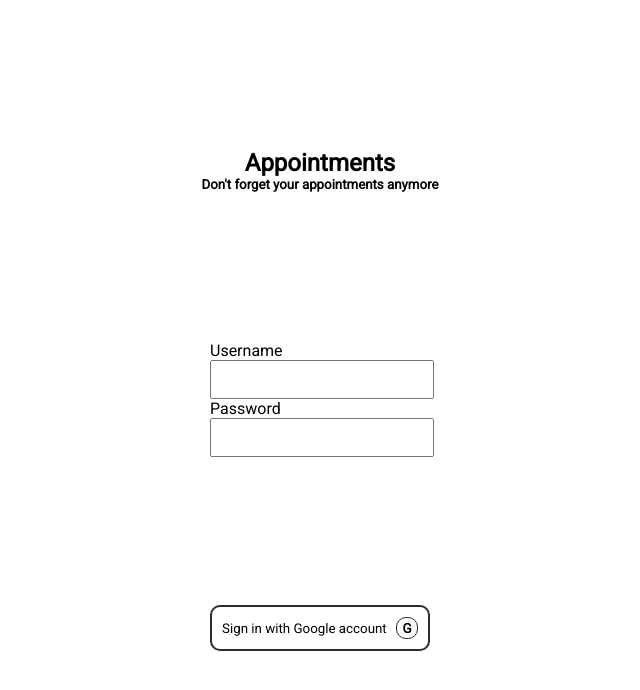
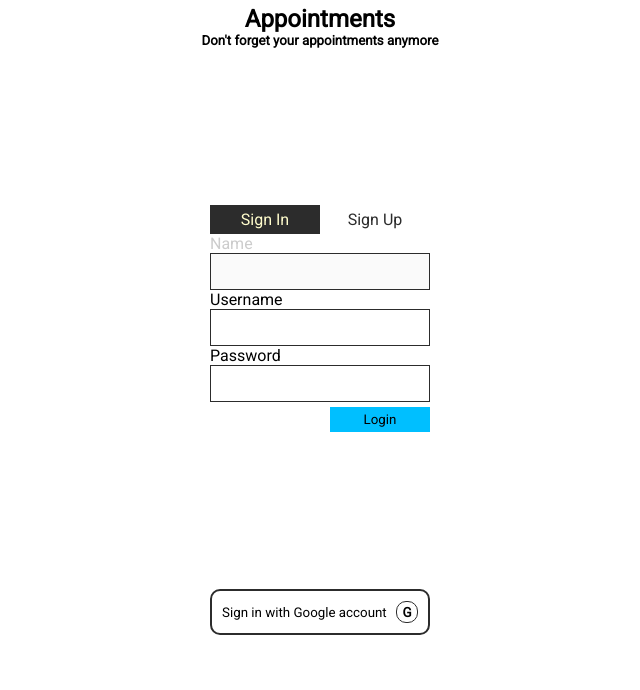
Before and after one commit to nill1ma/appointments, a React (Create React App) app: page / in a window 1280 px wide. Shown: the top 690 px of the page, without its empty margins (320-960 px from the left). Built offline with nearby package versions, Linux system fonts and the light colour scheme.

Commit message:
Adding feature to delete and select cards to delete and was changed action icons

```diff
--- /dev/null
+++ b/src/components/Actions/index.tsx
@@ -0,0 +1,59 @@
+import { faCheckSquare, faFileSignature, faFilter, faTrashRestoreAlt, IconDefinition } from "@fortawesome/free-solid-svg-icons"
+import { useEffect, useState } from "react"
+import { Container, Icon, Icons } from "./styles"
+
+type Menus = {
+    id: number
+    label: string
+    icon: IconDefinition
+    action: (id?: number) => void
+    visible: boolean
+}
+
+type ActionsProps = {
+    handleFilter: () => void
+    isItFiltering: boolean
+    setEnableToSelectToDelete: () => void
+    enableToSelectToDelete: boolean
+    deleteSelectedAppopintments: () => void
+}
+
+export default function Actions({ handleFilter, isItFiltering, setEnableToSelectToDelete, enableToSelectToDelete, deleteSelectedAppopintments }: ActionsProps) {
+
+    const handleMenuToDelete = (id?: number) => {
+        console.log(id!, ' This is ID', menu)
+        setMenu((previous: Menus[]) => {
+            return [...previous.map((item: Menus) => {
+                return (item.id === 0 || item.id === 1) ? { ...item, visible: !item.visible } : item
+            })]
+        })
+        setEnableToSelectToDelete()
+        if (id === 1) deleteSelectedAppopintments()
+
+    }
+
+    const [menu, setMenu] = useState<Menus[]>([
+        { id: 0, label: 'Select to delete', icon: faTrashRestoreAlt, action: handleMenuToDelete, visible: enableToSelectToDelete },
+        { id: 1, label: 'Delete', icon: faCheckSquare, action: handleMenuToDelete, visible: !enableToSelectToDelete },
+        { id: 2, label: 'Filter', icon: faFilter, action: handleFilter, visible: !isItFiltering },
+        { id: 3, label: 'Create an Appointment', icon: faFileSignature, action: handleFilter, visible: isItFiltering },
+    ])
+    useEffect(() => {
+        setMenu((previous: Menus[]) => {
+            return [...previous.map((item: Menus) => {
+                return (item.id === 2 || item.id === 3) ? { ...item, visible: !item.visible } : item
+
+            })]
+        })
+    }, [isItFiltering])
+
+    return <Container>
+        {menu.map((item: Menus) => {
+            return (
+                <Icons visible={item.visible} key={item.id}>
+                    <Icon onClick={() => item.id === 0 || item.id === 1 ? item.action(item.id) : item.action()} size='lg' icon={item.icon} title={item.label} />
+                </Icons>
+            )
+        })}
+    </Container>
+}
--- /dev/null
+++ b/src/components/Actions/styles.ts
@@ -0,0 +1,27 @@
+import { FontAwesomeIcon } from "@fortawesome/react-fontawesome";
+import styled from "styled-components";
+
+type IconsProps = {
+	visible: boolean;
+};
+
+export const Icons = styled.div<IconsProps>`
+	display: ${({ visible }) => (visible ? "block" : "none")};
+`;
+
+export const Container = styled.div`
+	width: calc(100% - 10px);
+	display: flex;
+	padding: 5px;
+	div {
+		font-size: 0.7em;
+		padding-left: 5px;
+		:nth-child(1) {
+			padding-left: 0;
+		}
+	}
+`;
+
+export const Icon = styled(FontAwesomeIcon)`
+	cursor: pointer;
+`;
--- a/src/components/Button/index.tsx
+++ b/src/components/Button/index.tsx
@@ -22,17 +22,18 @@ const ButtonStyle = styled.button<ButtonStyleProps>`
 	background-color: #00bfff;
 	border: none;
 	outline: none;
-	cursor: pointer;
 	position: ${({ position }) => position};
 	bottom: ${({ bottom }) => bottom};
 	right: ${({ right }) => right};
 	align-self: ${({ self_alignment }) => self_alignment};
 	border-radius: ${({ borderRadius }) =>
 		borderRadius ? borderRadius : `10px`};
+	cursor: pointer;
 	@media (max-width: 720px) {
-		width: ${({ right }) => (right ? "30%" : "100%")};
-		padding: 0;
+		width: ${({ right }) => (right ? "auto" : "50%")};
+		padding: 5px;
 		right: unset;
+		margin:0 auto;
 	}
 `;
 
--- a/src/components/Card/styles.ts
+++ b/src/components/Card/styles.ts
@@ -1,11 +1,12 @@
 import styled from "styled-components";
 import { FontAwesomeIcon } from "@fortawesome/react-fontawesome";
 
-type IconsProps = {
+type CardContainerProps = {
 	color?: string;
+	visible?: boolean;
 };
 
-export const CardContainer = styled.div`
+export const CardContainer = styled.div<CardContainerProps>`
 	display: flex;
 	flex-direction: column;
 	justify-content: space-around;
@@ -28,15 +29,26 @@ export const CardContainer = styled.div`
 	}
 	div {
 		align-self: flex-end;
-		padding: 5%;
+		padding: 5% 0;
 		display: flex;
 		flex-direction: column;
 		align-items: flex-start;
 		font-size: 0.7em;
 	}
+
+	.footer {
+		width: calc(100%);
+		display: flex;
+		/* border: 1px solid red; */
+		flex-direction: row;
+		justify-content: space-between;
+		input {
+			visibility: ${({ visible }) => (visible ? "visible" : "hidden")};
+		}
+	}
 `;
 
-export const Icon = styled(FontAwesomeIcon)<IconsProps>`
+export const Icon = styled(FontAwesomeIcon)<CardContainerProps>`
 	align-self: flex-end;
 	color: ${({ color }) => color};
 `;
--- a/src/components/UserInfo/index.tsx
+++ b/src/components/UserInfo/index.tsx
@@ -26,11 +26,14 @@ export const UserInfoContainer = styled.div`
 
 	@media (max-width: 720px) {
 		display: flex;
+		height: 7vh;
+		padding: 10px 0;
 		div {
 			width: 100%;
 			display: flex;
 			flex-direction: column;
 			align-items: center;
+
 			span {
 				padding: 0;
 			}
--- a/src/pages/Appointment/styles.ts
+++ b/src/pages/Appointment/styles.ts
@@ -15,7 +15,6 @@ export const CardsContainer = styled.div<CardsContainerProps>`
 	width: ${({ hasDetail }) => (hasDetail ? `50%` : `100%`)};
 	display: flex;
 	flex-wrap: wrap;
-	border-right: 1px solid #2c2c2c;
 	overflow-y: auto;
 	::-webkit-scrollbar {
 		width: 5px;
@@ -47,6 +46,7 @@ export const CardsContainer = styled.div<CardsContainerProps>`
 export const Content = styled.div`
 	width: 100%;
 	display: flex;
+	flex-direction: column;
 	height: 75vh;
 	@media (max-width: 720px) {
 		flex-direction: column;
--- a/src/pages/Login/index.tsx
+++ b/src/pages/Login/index.tsx
@@ -1,3 +1,4 @@
+import { useState } from "react";
 import * as api from "../../firebase/api";
 import {
 	AdaptedIcon,
@@ -6,19 +7,37 @@ import {
 	Header,
 	Input,
 	InputsArea,
+	SignInOrSignUp,
+	SignInOrSignUpItem
 } from "./styles";
 
 type LoginProps = {
 	onReceiveGoogle: (u: any) => void;
 };
 
+type InputField = {
+	label: string
+	name: string
+	type: string
+	active?: boolean
+}
+
+
+type CreateAccountOtSignIn = {
+	label: string
+	active: boolean
+}
+
 export default function Login({ onReceiveGoogle }: LoginProps) {
-	const inputFields = [
+	const [createAccountOtSignIn, setCreateAccountOtSignIn] = useState<CreateAccountOtSignIn[]>([
+		{ label: 'Sign In', active: true },
+		{ label: 'Sign Up', active: false },
+	])
+	const inputFields: InputField[] = [
+		{ label: "Name", name: "name", type: "text", active: createAccountOtSignIn[0].active },
 		{ label: "Username", name: "username", type: "text" },
 		{ label: "Password", name: "password", type: "password" },
 	];
-
-	// const [user, setUser] = useState<Users>({} as Users);
 
 	const actionLoginGoogle = async () => {
 		let { user } = await api.googleSignIn();
@@ -28,12 +47,15 @@ export default function Login({ onReceiveGoogle }: LoginProps) {
 			alert("Error");
 		}
 	};
-	// const handleUser = (event: ChangeEvent<HTMLInputElement>) => {
-	// 	const { name, value } = event.target;
-	// 	setUser((previous: Users) => {
-	// 		return { ...previous, [name]: value };
-	// 	});
-	// };
+
+	const handleSignInOrSignUp = (label: string) => {
+		setCreateAccountOtSignIn((previous: CreateAccountOtSignIn[]) => {
+			return [...previous.map((prev: CreateAccountOtSignIn) => {
+				prev.active = label === prev.label
+				return prev
+			})]
+		})
+	}
 	return (
 		<Container>
 			<Header>
@@ -41,14 +63,21 @@ export default function Login({ onReceiveGoogle }: LoginProps) {
 				<h5>Don't forget your appointments anymore</h5>
 			</Header>
 			<InputsArea>
+				<SignInOrSignUp>
+					{createAccountOtSignIn.map((item: CreateAccountOtSignIn) =>
+						<SignInOrSignUpItem key={item.label} onClick={() => handleSignInOrSignUp(item.label)} active={item.active}>{item.label}</SignInOrSignUpItem>
+					)}
+				</SignInOrSignUp>
 				{inputFields.map((field) => {
 					return (
 						<div key={field.name} className="form-group">
-							<label htmlFor="">{field.label}</label>
-							<Input name={field.name} type={field.type} />
+							<label style={{ color: field.active ? '#cccccc' : '' }} htmlFor="">{field.label}</label>
+							<Input disabled={field.active} name={field.name} type={field.type} />
 						</div>
 					);
 				})}
+				<button>Login</button>
+
 			</InputsArea>
 
 			<Button onClick={actionLoginGoogle}>
--- a/src/pages/Login/styles.ts
+++ b/src/pages/Login/styles.ts
@@ -1,12 +1,18 @@
 import { FontAwesomeIcon } from "@fortawesome/react-fontawesome";
 import styled from "styled-components";
 
+type SignInOrSignOutOProps = {
+	active: boolean;
+};
+
 export const Container = styled.div`
+	margin: 0 auto 0 auto;
 	width: 100vw;
-	height: 100vh;
+	height: calc(80vh - 10px);
+	padding: 5px 0;
 	display: flex;
 	flex-direction: column;
-	justify-content: space-evenly;
+	justify-content: space-between;
 	align-items: center;
 `;
 
@@ -48,11 +54,37 @@ export const InputsArea = styled.div`
 		display: flex;
 		flex-direction: column;
 	}
+	button {
+		padding: 5px;
+		width: calc(50% - 10px);
+		align-self: flex-end;
+		margin-top: 5px;
+		background-color: #00bfff;
+		border: none;
+		cursor: pointer;
+	}
 `;
 
 export const Input = styled.input`
 	padding: 10px;
-	width: calc(100% - 20px);
+	border: 1px solid #2c2c2c;
+	outline: none;
+	width: calc(100% - 22px);
+`;
+
+export const SignInOrSignUp = styled.div`
+	display: flex;
+	justify-content: space-between;
+`;
+
+export const SignInOrSignUpItem = styled.span<SignInOrSignOutOProps>`
+	width: 50%;
+	display: flex;
+	justify-content: center;
+	cursor: pointer;
+	padding: 5px 0;
+	background-color: ${({ active }) => (active ? "#2c2c2c" : "")};
+	color: ${({ active }) => (active ? "#fffccc" : "#2c2c2c")};
 `;
 
 export const Icon = styled(FontAwesomeIcon)``;
--- a/src/stores/reducers/actions/appointments.tsx
+++ b/src/stores/reducers/actions/appointments.tsx
@@ -12,6 +12,13 @@ export const addAppointment = (
 	payload: appointment,
 });
 
+export const updateAppointment = (
+	appointment: IAppointment
+): Action<IAppointment> => ({
+	type: "UPDATE_APPOINTMENT",
+	payload: appointment,
+});
+
 export const deleteAppointment = (
 	appointment: IAppointment
 ): Action<IAppointment> => ({
@@ -19,9 +26,9 @@ export const deleteAppointment = (
 	payload: appointment,
 });
 
-export const updateAppointment = (
-	appointment: IAppointment
-): Action<IAppointment> => ({
-	type: "UPDATE_APPOINTMENT",
-	payload: appointment,
+export const deleteAppointmentInBatch = (
+	appointments: IAppointment[]
+): Action<IAppointment[]> => ({
+	type: "DELETE_APPOINTMENT_IN_BATCH",
+	payload: appointments,
 });
--- a/src/stores/reducers/appointments.tsx
+++ b/src/stores/reducers/appointments.tsx
@@ -39,4 +39,21 @@ function appointmentsReducer(
 	}
 }
 
+function removeAppointmentsInBatch(
+	appointments: IAppointment[],
+	appointmentsToRemove: IAppointment[]
+): IAppointment[] {
+	let currentAppointments: IAppointment[] = [];
+	for (let toRemove of appointmentsToRemove)
+		currentAppointments = [
+			...appointments.splice(
+				appointments.findIndex(
+					(appointment: IAppointment) => appointment.id === toRemove.id
+				),
+				1
+			),
+		];
+	return currentAppointments;
+}
+
 export { appointmentsReducer };
```
Also changed, not shown: src/components/Card/index.tsx (+12 -16 lines), src/pages/Appointment/index.tsx (+37 -15 lines).
